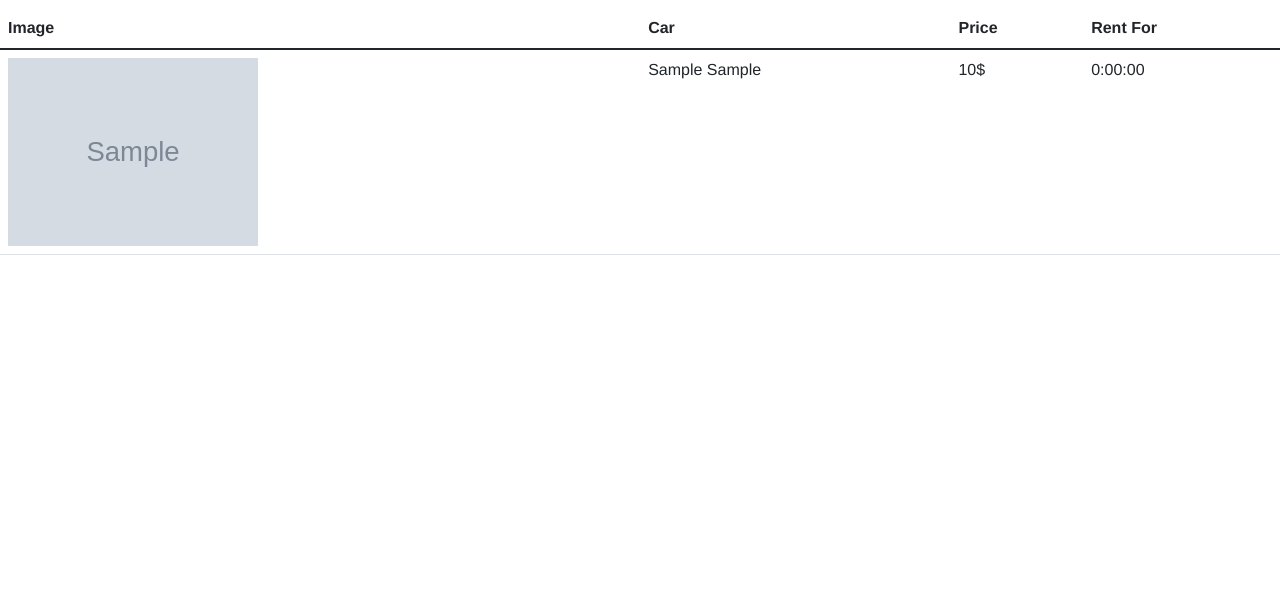
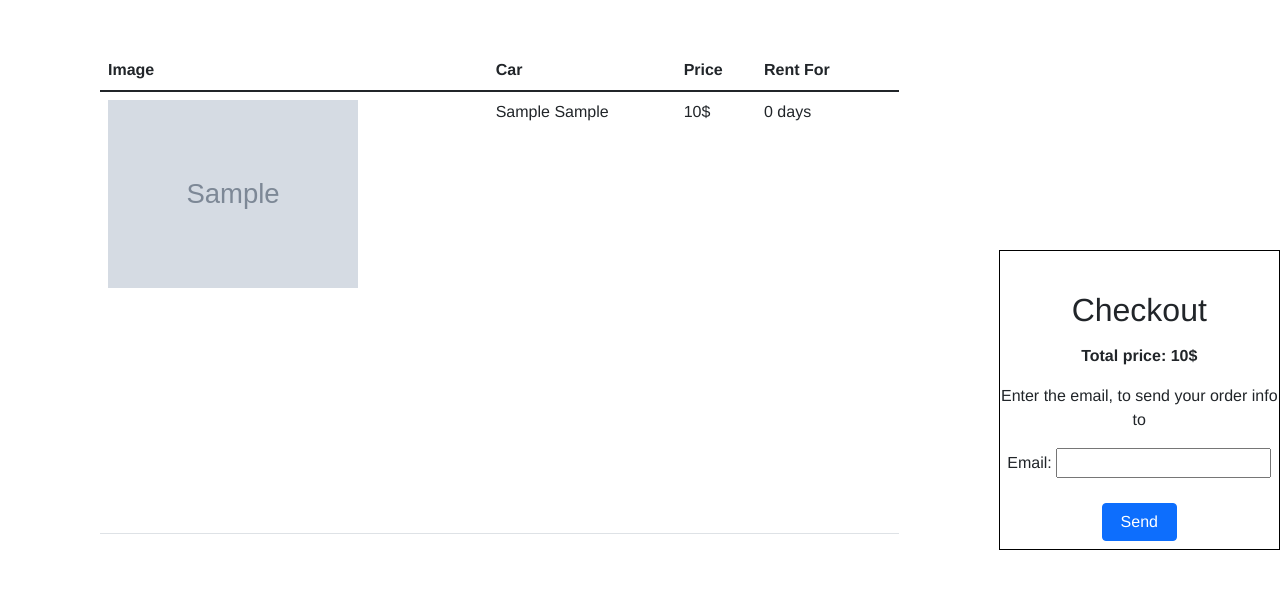
Before and after one commit to kaloyan03/Django-Project-Cars, a Django app: page /cars_rent_car/rent/ in a window 1280 px wide. Shown: the part 56-645 px from the top of the page. Run offline with Django 4.2, Linux system fonts and the light colour scheme; a user stored in the database is signed in; tables that the repository leaves empty hold one stand-in row (values such as "Sample post"); grey boxes marked "Sample" are stand-in pictures; some libraries are stand-ins or nearby versions.

Commit message:
Added checkout page and also it sends email to which is send order information

```diff
--- a/cars_project/cars_project/cars_rent_car/forms.py
+++ b/cars_project/cars_project/cars_rent_car/forms.py
@@ -16,3 +16,7 @@
             'date_start_rent': DateInput(),
             'date_end_rent': DateInput(),
         }
+
+
+class SendEmailForm(forms.Form):
+    email = forms.EmailField()
--- a/cars_project/cars_project/cars_rent_car/models.py
+++ b/cars_project/cars_project/cars_rent_car/models.py
@@ -20,7 +20,6 @@
         on_delete=models.CASCADE,
     )
 
-
     user = models.ForeignKey(
         UserModel,
         on_delete=models.CASCADE,
--- a/cars_project/cars_project/cars_rent_car/urls.py
+++ b/cars_project/cars_project/cars_rent_car/urls.py
@@ -4,5 +4,6 @@
 
 urlpatterns = [
     path('<int:pk>', views.rent_car, name='rent car'),
-    path('rent/', views.rent_cart, name='rent cart')
+    path('rent/', views.rent_cart, name='rent cart'),
+    # path('send-email/', views.send_email, name='send-email'),
 ]
--- a/cars_project/cars_project/cars_rent_car/views.py
+++ b/cars_project/cars_project/cars_rent_car/views.py
@@ -1,9 +1,12 @@
+from django.core.mail import send_mail
+from django.db.models import F
 from django.shortcuts import render, redirect
 
 # Create your views here.
 from cars_project.cars.models import Car
-from cars_project.cars_rent_car.forms import RentCarForm
+from cars_project.cars_rent_car.forms import RentCarForm, SendEmailForm
 from cars_project.cars_rent_car.models import RentCar
+from cars_project.settings import EMAIL_HOST_USER
 
 
 def rent_car(request, pk):
@@ -33,11 +36,39 @@
 def rent_cart(request):
     user = request.user
 
-    current_user_rent = RentCar.objects.filter(user=user)
+    current_user_rent = RentCar.objects.filter(user=user).annotate(
+        rent_for=F('date_end_rent') - F('date_start_rent'))
 
+    total_price = sum([r.car.price for r in current_user_rent])
+    if request.method == 'POST':
+        send_email_form = SendEmailForm(request.POST)
 
-    context = {
-        'current_user_rent': current_user_rent,
-    }
+        if send_email_form.is_valid():
+            for rent in current_user_rent:
+                rent.delete()
 
-    return render(request, 'rent/cars_rent_cart.html', context)
+            subject = 'Thanks for your order'
+            message = 'There is total price for your order: 1000$'
+            recipient = send_email_form.cleaned_data['email']
+            send_mail(subject, message, EMAIL_HOST_USER, [recipient], fail_silently=False)
+            return redirect('rent cart')
+    else:
+        send_email_form = SendEmailForm()
+
+        context = {
+            'current_user_rent': current_user_rent,
+            'send_email_form': send_email_form,
+            'total_price': total_price,
+        }
+
+        return render(request, 'rent/cars_rent_cart.html', context)
+
+# def send_email(request):
+#     send_email_form = SendEmailForm(request.POST)
+#
+#     if send_email_form.is_valid():
+#         subject = 'Thanks for your order'
+#         message = 'There is total price for your order: 1000$'
+#         recipient = send_email_form.cleaned_data['email']
+#         send_mail(subject, message, EMAIL_HOST_USER, [recipient], fail_silently=False)
+#         return redirect('list cars')
--- a/cars_project/static/css/style.css
+++ b/cars_project/static/css/style.css
@@ -123,3 +123,40 @@
 .rent-cart-photo {
     max-width: 250px;
 }
+
+.cars-rent-cart-page .table {
+    max-width: 1100px;
+    margin-left: 100px;
+
+}
+
+.cars-rent-cart-page {
+    display: inline-flex;
+    width: 100%;
+    margin-top: 50px;
+}
+
+.cars-rent-cart-page .checkout-article {
+    margin-left: 100px;
+    margin-top: 200px;
+    border: 1px solid black;
+    width: 450px;
+    padding-top: 40px;
+    height: 300px;
+}
+
+.cars-rent-cart-page .checkout-article-title {
+    text-align: center;
+    margin-bottom: 15px;
+}
+
+.cars-rent-cart-page .checkout-article form {
+    text-align: center;
+}
+
+.cars-rent-cart-page .checkout-article .send-email-button {
+        display: block;
+    width: 75px;
+    margin: 0 auto;
+    margin-top: 25px;
+}
--- a/cars_project/templates/rent/cars_rent_cart.html
+++ b/cars_project/templates/rent/cars_rent_cart.html
@@ -3,7 +3,11 @@
 {% load mathfilters %}
 
 {% block content %}
-    <section class="cars_rent_cart_page">
+    <div class="notification-box">
+        <span class="notification-message">Successfully added to your rent cart!</span>
+    </div>
+
+    <section class="cars-rent-cart-page">
         <h2></h2>
 
 
@@ -17,15 +21,36 @@
             </tr>
             </thead>
             <tbody>
-           {% for rent in current_user_rent %}
+            {% for rent in current_user_rent %}
                 <tr>
                     <td><img alt='car photo' class='rent-cart-photo' src="{{ rent.car.image.url }}"></td>
-                <td>{{ rent.car.make }} {{ rent.car.model }}</td>
-                <td>{{ rent.car.price }}$</td>
-                <td>{{ rent.date_end_rent|sub:rent.date_start_rent }}</td>
-            </tr>
+                    <td>{{ rent.car.make }} {{ rent.car.model }}</td>
+                    <td>{{ rent.car.price }}$</td>
+                    {#                <td>{{ rent.date_end_rent|sub:rent.date_start_rent.day }}</td>#}
+                    <td>{{ rent.rent_for.days }} days</td>
+                    <td></td>
+                </tr>
+                {% if rent == last_rent %}
+                {% endif %}
             {% endfor %}
             </tbody>
         </table>
+
+
+
+        <article class="checkout-article">
+            <h2 class="checkout-article-title">Checkout</h2>
+
+            <form method="post" enctype="multipart/form-data">
+                <p><strong>Total price: {{ total_price }}$</strong></p>
+
+                <p>Enter the email, to send your order info to</p>
+
+                {% csrf_token %}
+                {{ send_email_form }}
+                <button class="btn btn-primary send-email-button">Send</button>
+            </form>
+
+        </article>
     </section>
 {% endblock %}
```
Also changed, not shown: cars_project/cars_project/settings.py (+9 -0 lines), cars_project/static/js/app.js (+16 -0 lines).
